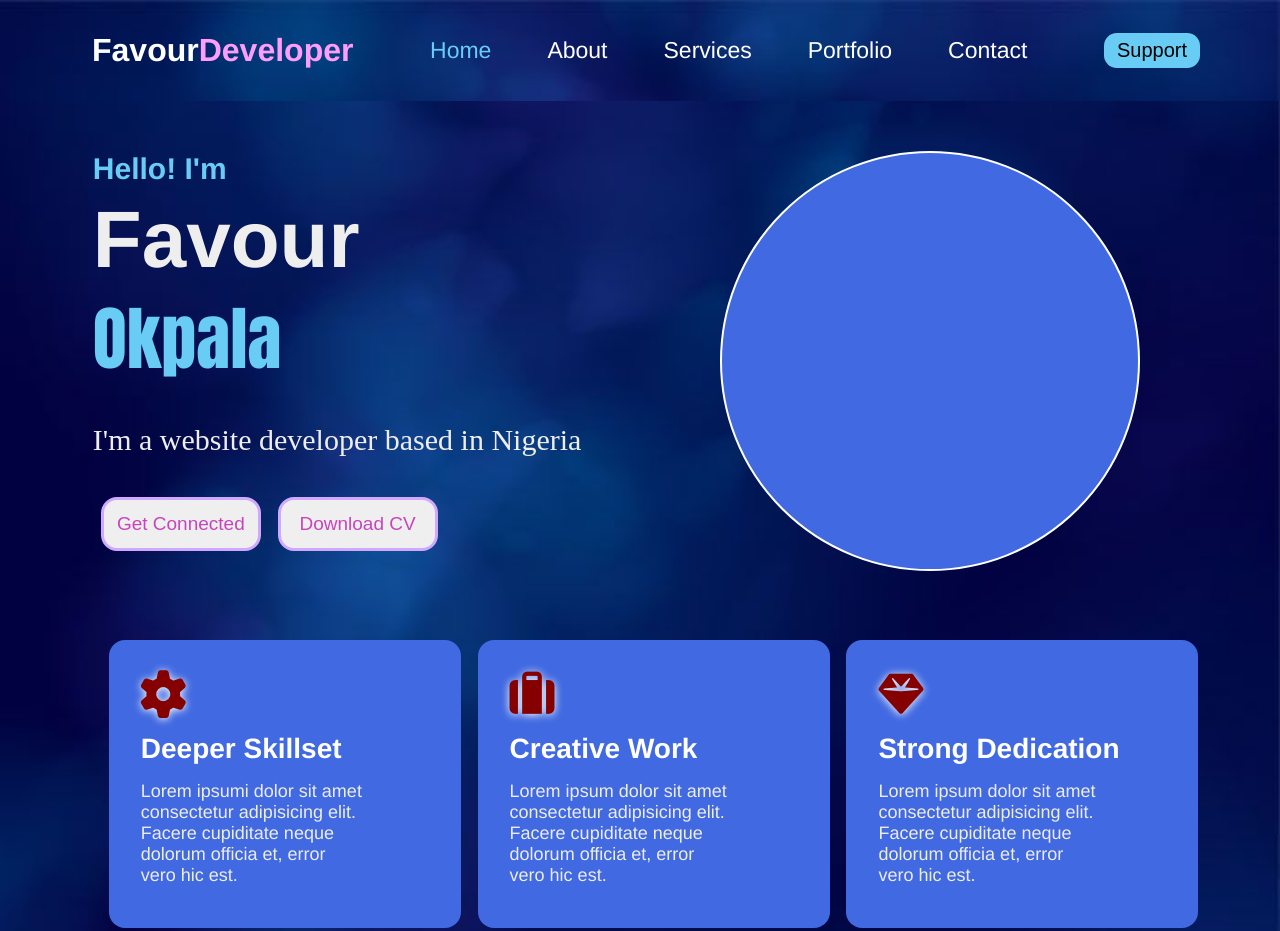
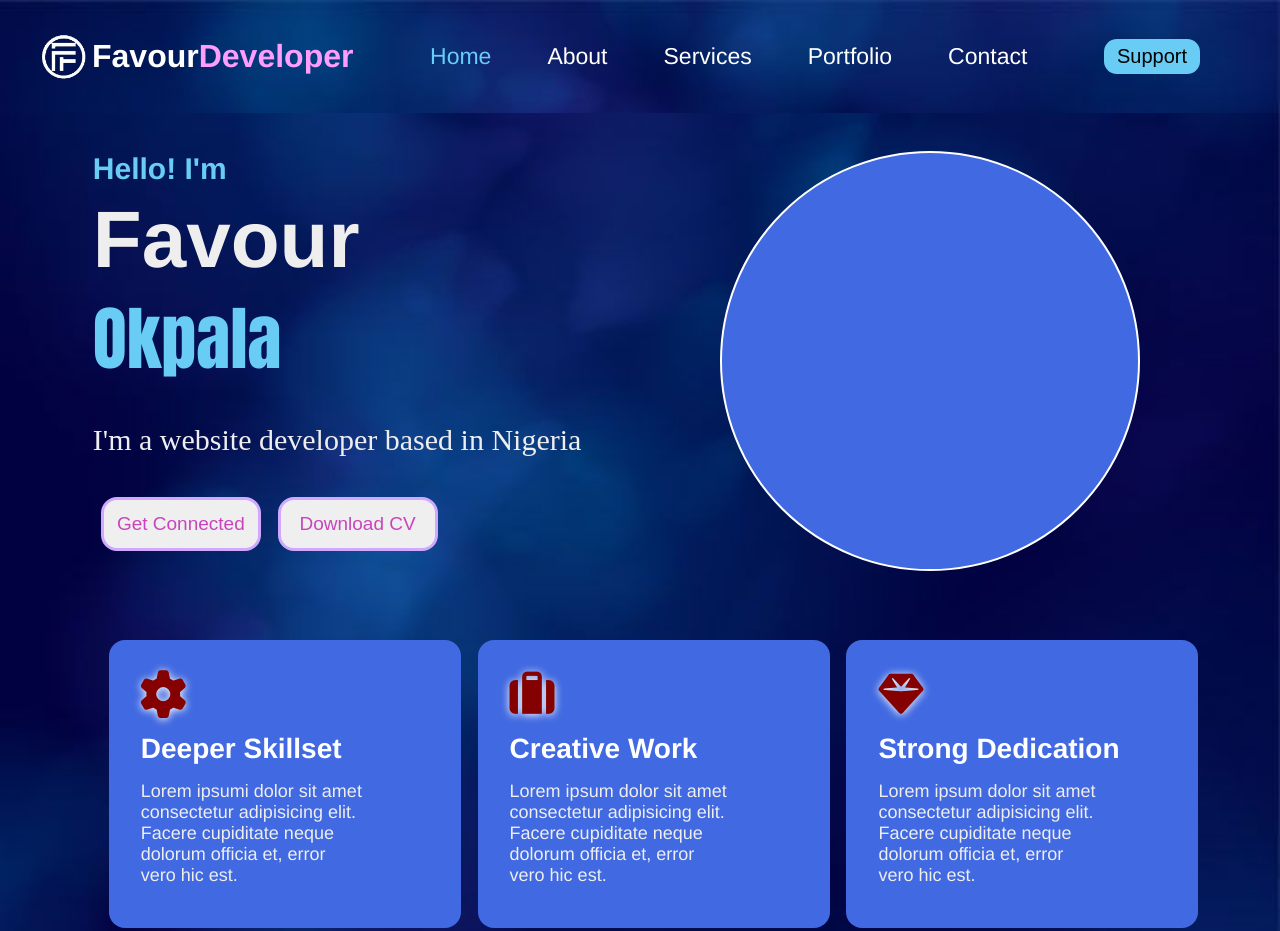
Before and after one commit to obinna236/coder, a plain HTML site: page index.html in a window 1280 px wide. Shown: the top 931 px of the page. Drawn offline with nearby package versions, Linux system fonts and the light colour scheme.

Commit message:
Update index.html

```diff
--- a/index.html
+++ b/index.html
@@ -28,7 +28,7 @@
     <!-- our header starts -->
     <header>
       <div class="logo">
-        <img src="image/logo.png" alt="" />
+        <img src="/logo.png" alt="" />
         <h1>Favour<b>Developer</b></h1>
       </div>
 
```
